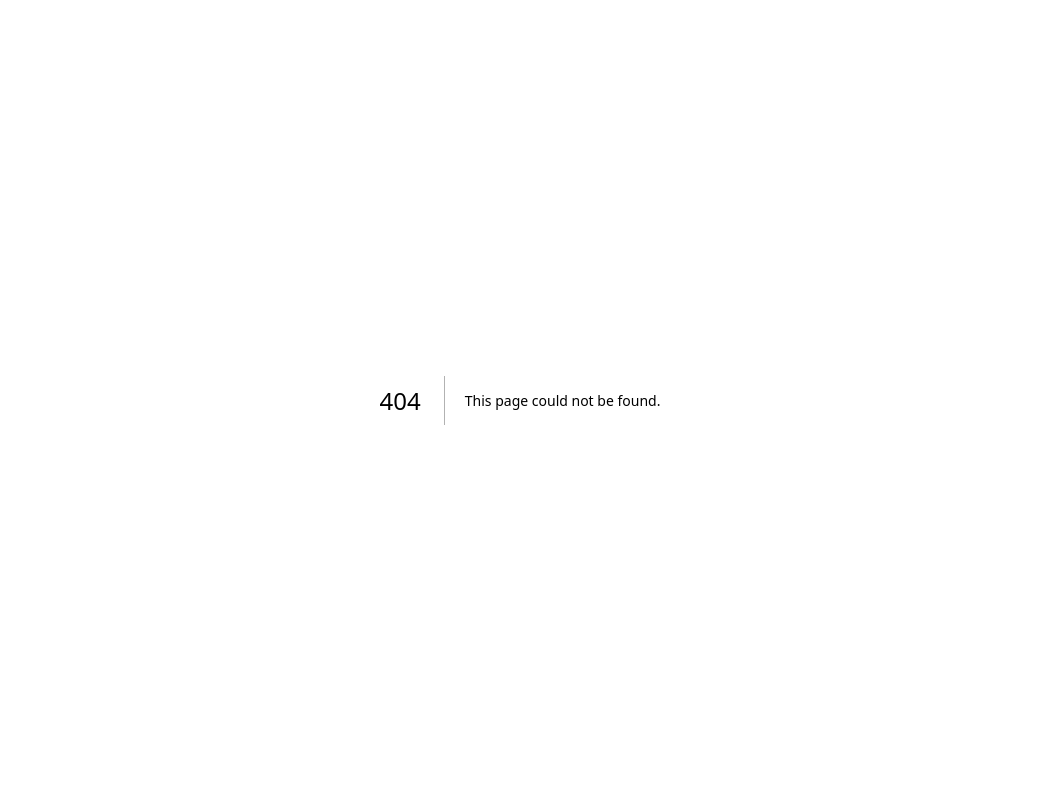
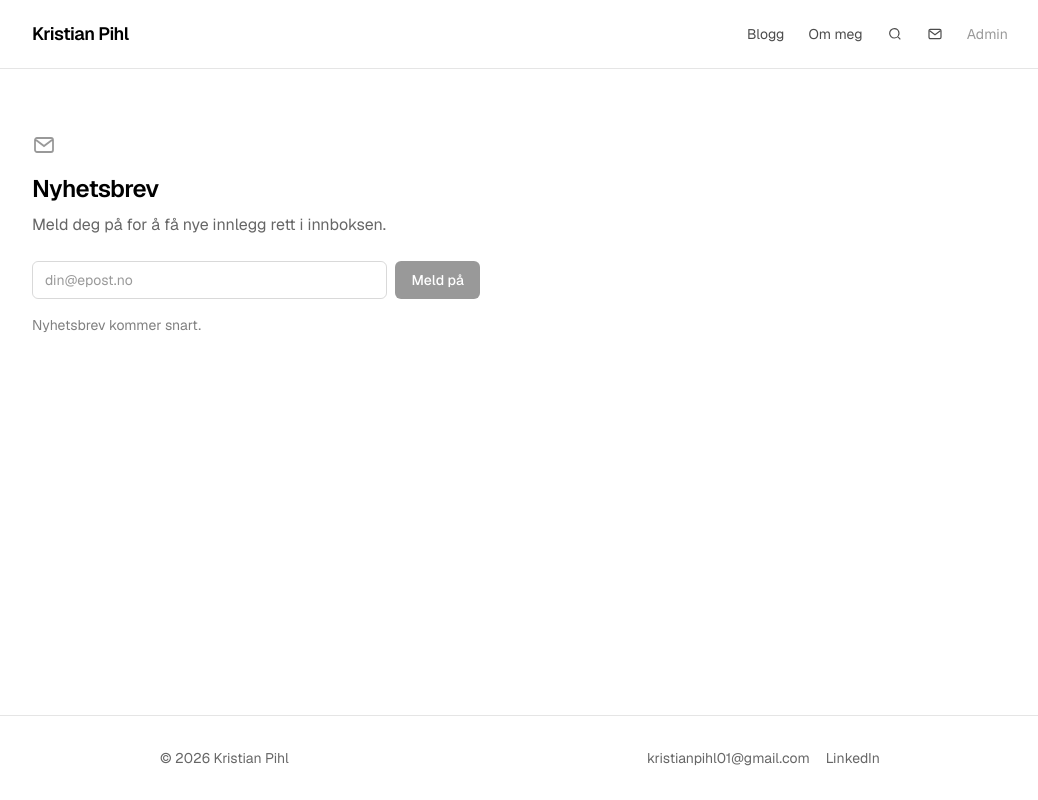
Before and after one commit to kristianpihl/konsulentbloggen, a Next.js app: page /nyhetsbrev in a window 1280 px wide. Before the commit this address had no page. Shown: the whole page, without its empty margins (120-1158 px from the left). Built offline with nearby package versions, Linux system fonts and the light colour scheme; no server answers.

Commit message:
ny artikkelmal + ikoner for deling og printing

```diff
--- a/src/app/(site)/blog/[slug]/page.tsx
+++ b/src/app/(site)/blog/[slug]/page.tsx
@@ -1,8 +1,10 @@
 import type { Metadata } from "next";
 import { notFound } from "next/navigation";
 import ReactMarkdown from "react-markdown";
+import { ArticleActions } from "@/components/article-actions";
 import { formatDate } from "@/lib/slugify";
 import { getPublishedPostBySlug } from "@/lib/posts";
+import { siteConfig } from "@/lib/site-config";
 
 export const revalidate = 0;
 
@@ -29,33 +31,73 @@ export default async function BlogPostPage(props: PageProps<"/blog/[slug]">) {
 
   if (!post) notFound();
 
+  // Vis "Oppdatert" kun hvis innlegget faktisk er endret en god stund
+  // etter at det ble opprettet (ikke bare avrundingsstøy fra lagring).
+  const wasUpdated =
+    new Date(post.updated_at).getTime() -
+      new Date(post.created_at).getTime() >
+    60_000;
+
   return (
     <article className="mx-auto max-w-3xl px-6 py-16">
-      <p className="text-sm text-black/50">{formatDate(post.published_at)}</p>
-      <h1 className="mt-2 text-3xl font-semibold tracking-tight">
+      <h1 className="text-3xl font-extrabold leading-tight tracking-tight sm:text-4xl">
         {post.title}
       </h1>
-      {post.tags.length > 0 && (
-        <div className="mt-4 flex flex-wrap gap-2">
-          {post.tags.map((tag, index) => (
-            <span
-              key={`${tag}-${index}`}
-              className="rounded-full bg-black/5 px-2.5 py-0.5 text-xs text-black/60"
-            >
-              {tag}
-            </span>
-          ))}
-        </div>
-      )}
+
       {post.cover_image_url && (
         // eslint-disable-next-line @next/next/no-img-element -- bilde-URL kommer fra Supabase Storage, varierer per prosjekt
         <img
           src={post.cover_image_url}
           alt=""
-          className="mt-8 w-full rounded-lg border border-black/10 object-cover"
+          className="mt-8 w-full object-cover"
         />
       )}
-      <div className="prose prose-neutral mt-10 max-w-none prose-headings:font-semibold prose-a:text-black prose-a:underline">
+
+      {post.excerpt && (
+        <p className="mt-8 text-xl font-medium leading-snug text-black/80">
+          {post.excerpt}
+        </p>
+      )}
+
+      <div className="mt-6 flex flex-col gap-1 text-sm text-black/60">
+        <p>
+          <span className="font-semibold uppercase tracking-wide text-black/40">
+            Tekst:
+          </span>{" "}
+          {siteConfig.name}
+        </p>
+        <p>
+          <span className="font-semibold uppercase tracking-wide text-black/40">
+            Publisert:
+          </span>{" "}
+          {formatDate(post.published_at)}
+          {wasUpdated && (
+            <>
+              <span className="mx-2 text-black/30">·</span>
+              <span className="font-semibold uppercase tracking-wide text-black/40">
+                Oppdatert:
+              </span>{" "}
+              {formatDate(post.updated_at)}
+            </>
+          )}
+        </p>
+        {post.tags.length > 0 && (
+          <p>
+            <span className="font-semibold uppercase tracking-wide text-black/40">
+              Tema:
+            </span>{" "}
+            {post.tags.join(", ")}
+          </p>
+        )}
+      </div>
+
+      <hr className="mt-6 border-black/10" />
+
+      <ArticleActions title={post.title} />
+
+      <hr className="border-black/10" />
+
+      <div className="prose prose-neutral mt-8 max-w-none prose-headings:font-semibold prose-a:text-black prose-a:underline">
         <ReactMarkdown>{post.content}</ReactMarkdown>
       </div>
     </article>
--- /dev/null
+++ b/src/app/(site)/nyhetsbrev/page.tsx
@@ -0,0 +1,41 @@
+import type { Metadata } from "next";
+import { MailIcon } from "@/components/icons";
+
+export const metadata: Metadata = {
+  title: "Nyhetsbrev",
+};
+
+// Kun design/plassering foreløpig — selve innmeldingen bygges senere.
+export default function NewsletterPage() {
+  return (
+    <div className="mx-auto max-w-5xl px-6 py-16">
+      <div className="max-w-md">
+        <MailIcon className="h-6 w-6 text-black/40" />
+        <h1 className="mt-4 text-2xl font-semibold tracking-tight">
+          Nyhetsbrev
+        </h1>
+        <p className="mt-2 text-black/60">
+          Meld deg på for å få nye innlegg rett i innboksen.
+        </p>
+
+        <form className="mt-6 flex gap-2">
+          <input
+            type="email"
+            disabled
+            placeholder="din@epost.no"
+            className="w-full rounded-md border border-black/15 px-3 py-2 text-sm outline-none placeholder:text-black/40"
+          />
+          <button
+            type="button"
+            disabled
+            className="shrink-0 rounded-md bg-black/40 px-4 py-2 text-sm font-medium text-white"
+          >
+            Meld på
+          </button>
+        </form>
+
+        <p className="mt-4 text-sm text-black/50">Nyhetsbrev kommer snart.</p>
+      </div>
+    </div>
+  );
+}
--- /dev/null
+++ b/src/app/(site)/sok/page.tsx
@@ -0,0 +1,27 @@
+import type { Metadata } from "next";
+import { SearchIcon } from "@/components/icons";
+
+export const metadata: Metadata = {
+  title: "Søk",
+};
+
+// Kun design/plassering foreløpig — selve søkefunksjonen bygges senere.
+export default function SearchPage() {
+  return (
+    <div className="mx-auto max-w-5xl px-6 py-16">
+      <h1 className="text-2xl font-semibold tracking-tight">Søk</h1>
+
+      <div className="mt-6 flex max-w-md items-center gap-2 rounded-md border border-black/15 px-3 py-2 text-black/40">
+        <SearchIcon className="h-4 w-4 shrink-0" />
+        <input
+          type="search"
+          disabled
+          placeholder="Søk i artikler…"
+          className="w-full bg-transparent text-sm outline-none placeholder:text-black/40"
+        />
+      </div>
+
+      <p className="mt-6 text-sm text-black/50">Søk kommer snart.</p>
+    </div>
+  );
+}
--- /dev/null
+++ b/src/components/article-actions.tsx
@@ -0,0 +1,118 @@
+"use client";
+
+import { useState } from "react";
+
+function PdfIcon() {
+  return (
+    <svg
+      viewBox="0 0 24 24"
+      fill="none"
+      stroke="currentColor"
+      strokeWidth={1.5}
+      className="h-6 w-6"
+      aria-hidden
+    >
+      <path d="M7 3h7l5 5v13a1 1 0 0 1-1 1H7a1 1 0 0 1-1-1V4a1 1 0 0 1 1-1Z" />
+      <path d="M14 3v5h5" />
+      <path d="M9 16.5h1.2a1.3 1.3 0 0 0 0-2.6H9V17" />
+      <path d="M13 13.9v3.6h1a1.8 1.8 0 0 0 0-3.6h-1Z" />
+      <path d="M17.5 13.9h-1.7v3.6" />
+      <path d="M15.8 15.6h1.4" />
+    </svg>
+  );
+}
+
+function PrintIcon() {
+  return (
+    <svg
+      viewBox="0 0 24 24"
+      fill="none"
+      stroke="currentColor"
+      strokeWidth={1.5}
+      className="h-6 w-6"
+      aria-hidden
+    >
+      <path d="M7 8V3h10v5" />
+      <rect x="4" y="8" width="16" height="8" rx="1" />
+      <path d="M7 16h10v5H7Z" />
+    </svg>
+  );
+}
+
+function ShareIcon() {
+  return (
+    <svg
+      viewBox="0 0 24 24"
+      fill="none"
+      stroke="currentColor"
+      strokeWidth={1.5}
+      className="h-6 w-6"
+      aria-hidden
+    >
+      <circle cx="18" cy="5" r="2.5" />
+      <circle cx="6" cy="12" r="2.5" />
+      <circle cx="18" cy="19" r="2.5" />
+      <path d="M8.2 10.8 15.8 6.2M8.2 13.2l7.6 4.6" />
+    </svg>
+  );
+}
+
+export function ArticleActions({ title }: { title: string }) {
+  const [copied, setCopied] = useState(false);
+
+  function handlePrint() {
+    window.print();
+  }
+
+  async function handleShare() {
+    const url = window.location.href;
+
+    if (navigator.share) {
+      try {
+        await navigator.share({ title, url });
+      } catch {
+        // Brukeren avbrøt delingen — ikke noe å gjøre.
+      }
+      return;
+    }
+
+    try {
+      await navigator.clipboard.writeText(url);
+      setCopied(true);
+      setTimeout(() => setCopied(false), 2000);
+    } catch {
+      // Utilgjengelig utklippstavle — ignorer stille.
+    }
+  }
+
+  return (
+    <div className="flex items-center gap-10 py-6 sm:gap-14">
+      <button
+        type="button"
+        onClick={handlePrint}
+        className="flex flex-col items-center gap-1.5 text-black/60 hover:text-black"
+      >
+        <PdfIcon />
+        <span className="text-xs font-medium tracking-wide">LAG PDF</span>
+      </button>
+      <button
+        type="button"
+        onClick={handlePrint}
+        className="flex flex-col items-center gap-1.5 text-black/60 hover:text-black"
+      >
+        <PrintIcon />
+        <span className="text-xs font-medium tracking-wide">PRINT</span>
+      </button>
+      <button
+        type="button"
+        onClick={handleShare}
+        className="flex flex-col items-center gap-1.5 text-black/60 hover:text-black"
+      >
+        <ShareIcon />
+        <span className="text-xs font-medium tracking-wide">
+          {copied ? "KOPIERT!" : "DEL"}
+        </span>
+      </button>
+    </div>
+  );
+}
--- /dev/null
+++ b/src/components/icons.tsx
@@ -0,0 +1,31 @@
+export function SearchIcon({ className = "h-4 w-4" }: { className?: string }) {
+  return (
+    <svg
+      viewBox="0 0 24 24"
+      fill="none"
+      stroke="currentColor"
+      strokeWidth={1.8}
+      className={className}
+      aria-hidden
+    >
+      <circle cx="11" cy="11" r="7" />
+      <path d="m20 20-3.2-3.2" />
+    </svg>
+  );
+}
+
+export function MailIcon({ className = "h-4 w-4" }: { className?: string }) {
+  return (
+    <svg
+      viewBox="0 0 24 24"
+      fill="none"
+      stroke="currentColor"
+      strokeWidth={1.8}
+      className={className}
+      aria-hidden
+    >
+      <rect x="3" y="5" width="18" height="14" rx="2" />
+      <path d="m4 7 8 6 8-6" />
+    </svg>
+  );
+}
--- a/src/components/nav.tsx
+++ b/src/components/nav.tsx
@@ -1,10 +1,11 @@
 import Link from "next/link";
+import { MailIcon, SearchIcon } from "@/components/icons";
 import { siteConfig } from "@/lib/site-config";
 
 export function Nav() {
   return (
     <header className="border-b border-black/10">
-      <div className="mx-auto flex max-w-3xl items-center justify-between px-6 py-5">
+      <div className="mx-auto flex max-w-5xl items-center justify-between px-6 py-5">
         <Link href="/" className="text-lg font-semibold tracking-tight">
           {siteConfig.name}
         </Link>
@@ -15,6 +16,20 @@ export function Nav() {
           <Link href="/om" className="hover:text-black">
             Om meg
           </Link>
+          <Link
+            href="/sok"
+            aria-label="Søk"
+            className="hover:text-black"
+          >
+            <SearchIcon />
+          </Link>
+          <Link
+            href="/nyhetsbrev"
+            aria-label="Nyhetsbrev"
+            className="hover:text-black"
+          >
+            <MailIcon />
+          </Link>
           <Link href="/admin" className="text-black/40 hover:text-black">
             Admin
           </Link>
```
